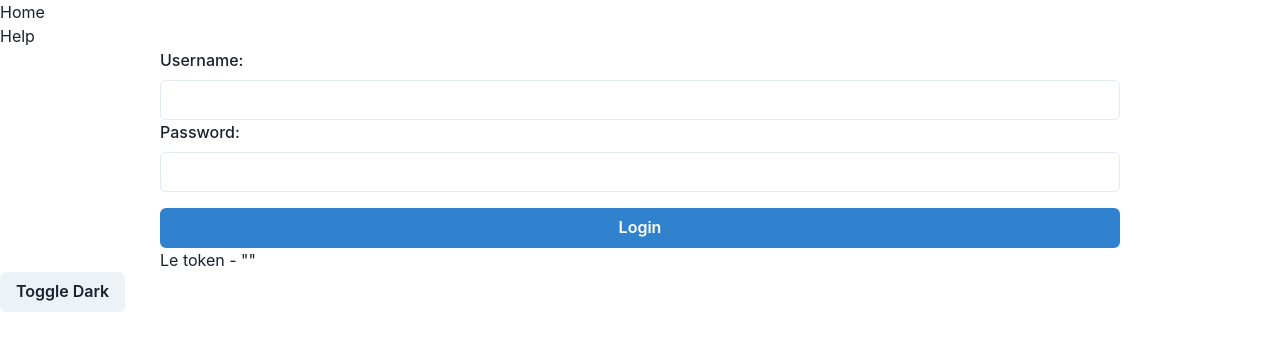
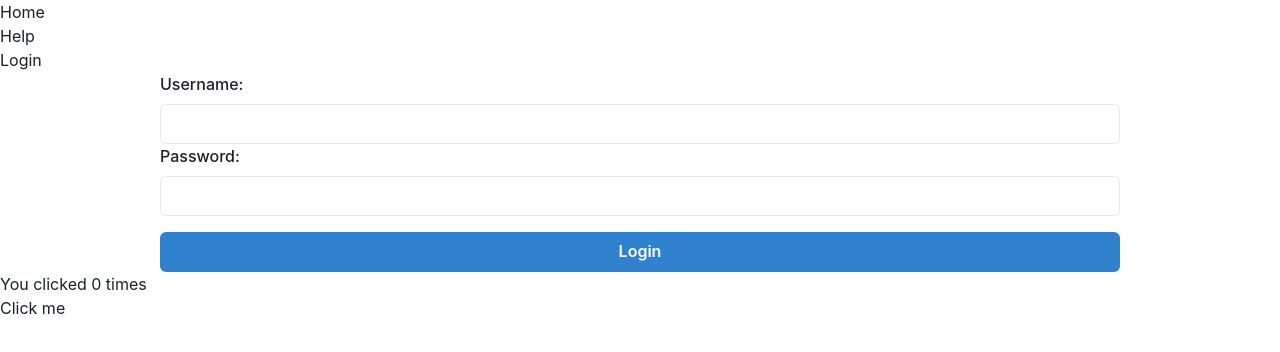
Before and after one commit to TsioryRaman/transfert-front, a React (Vite) app: page /login in a window 1280 px wide. Shown: the top 352 px of the page. Built offline with nearby package versions, Linux system fonts and the light colour scheme; no server answers.

Commit message:
feat:test useEffect

```diff
--- a/src/App.tsx
+++ b/src/App.tsx
@@ -1,10 +1,12 @@
 import { socket, WebSocketProvider } from './WebSocketContexts'
-import { Home } from './components/home'
-import Login, { User } from './components/login';
+import { Home } from './pages/home';
+import Login, { User } from './pages/login';
 import { BrowserRouter, Link, Route, Routes } from 'react-router-dom'
-import { Help } from './components/help'
+import { Help } from './pages/help'
 import { UserContext, UserContextProvider } from './context/UserContext'
 import { useState } from 'react';
+import ProtectedRoute from './components/ProtectedRoute';
+import { Effect } from './pages/testUseEffect';
 
 function App() {
 
@@ -19,22 +21,36 @@ function App() {
         <UserContextProvider value={{ user, handleLogin }}>
           <ul>
             <li>
-              <Link to="/">Home</Link>
+              <Link to="/home">Home</Link>
             </li>
             <li>
               <Link to="/help">Help</Link>
             </li>
+            <li>
+              <Link to="/login">Login</Link>
+            </li>
+
+
           </ul>
           <Routes>
             <Route index element={<Home />} />
             <Route path="blogs" element={<Help />} />
+            <Route path="/login" element={<Login />} />
+
+            <Route path="/home" element={
+              <ProtectedRoute>
+                <Home />
+              </ProtectedRoute>
+            } />
           </Routes>
 
-          <Login />
+
+          {/* <Login /> */}
         </UserContextProvider>
       </BrowserRouter>
-      <Home></Home>
+      {/* <Home></Home> */}
 
+      <Effect />
     </WebSocketProvider>
   )
 }
--- a/src/components/ProtectedRoute.tsx
+++ b/src/components/ProtectedRoute.tsx
@@ -0,0 +1,20 @@
+import React, { useContext } from 'react';
+import { Navigate } from 'react-router-dom';
+import { UserContext } from '../context/UserContext'
+
+interface PrivateRouteProps {
+}
+
+const ProtectedRoute: React.FC<PrivateRouteProps> = (props: any) => {
+    const { user } = useContext(UserContext);
+
+    console.log(user)
+
+    if (!user?.token) {
+        return <Navigate to="/login" />
+    }
+
+    return props.children;
+};
+
+export default ProtectedRoute;
--- a/src/components/login.tsx
+++ b/src/pages/login.tsx
@@ -1,10 +1,11 @@
 import React, { useState } from 'react';
 import { useContext } from 'react';
-import { UserContext } from './../context/UserContext';
+import { UserContext } from '../context/UserContext';
 import {
     Input, Button, Box, FormControl,
     FormLabel,
     Text,
+    Badge,
 } from '@chakra-ui/react'
 
 export interface User {
@@ -16,7 +17,7 @@ const Login: React.FC<Props> = ({ }) => {
     const [username, setUserName] = useState('');
 
     const [token, setToken] = useState<string>('')
-
+    const [error, setError] = useState<boolean>(false)
     const { user, handleLogin } = useContext(UserContext)
     const handleSubmit = async (event: React.FormEvent<HTMLFormElement>) => {
 
@@ -32,11 +33,26 @@ const Login: React.FC<Props> = ({ }) => {
             });
             const data = await response.json();
             console.log(data)
-            console.log(user);
-            handleLogin({ token: data.access_token })
-            setToken(user.token)
+            if (data.statusCode === 401) {
+                setError(data.message);
+            } else {
+                handleLogin({ token: data.access_token })
+                setToken(user.token)
+            }
+
+            // console.log(user);
         } catch (e) {
             console.error(e);
+
+        }
+    }
+
+    const onChange = (e: any) => {
+        setError(false)
+        if (e.target.name === 'username') {
+            setUserName(e.target.value);
+        } else {
+            setPassword(e.target.value);
         }
     }
 
@@ -46,22 +62,29 @@ const Login: React.FC<Props> = ({ }) => {
             <Input
                 type="text"
                 id="username"
+                name='username'
                 value={username}
-                onChange={(event) => setUserName(event.target.value)}
+                onChange={onChange}
             />
             <FormLabel htmlFor="username">Password:</FormLabel>
             <Input
                 type="password"
                 id="password"
+                name='password'
                 value={password}
-                onChange={(event) => setPassword(event.target.value)}
+                onChange={onChange}
             />
+            {
+                error ? <Badge colorScheme='red'>erreur</Badge> : null
+            }
             <Button type={"submit"} mt='4' w='full' colorScheme='blue'>Login</Button>
         </form>
-
+        {/*
         <Text>
             Le token - {JSON.stringify(token)}
-        </Text>
+        </Text> */}
+
+
     </Box>
 }
 export default Login;
--- /dev/null
+++ b/src/pages/testUseEffect.tsx
@@ -0,0 +1,20 @@
+import React, { useState, useEffect } from 'react';
+
+export const Effect: React.FC = () => {
+    const [count, setCount] = useState(0);
+
+    // Similar to componentDidMount and componentDidUpdate:
+    useEffect(() => {
+        // Update the document title using the browser API
+        document.title = `You clicked ${count} times`;
+    });
+
+    return (
+        <div>
+            <p>You clicked {count} times</p>
+            <button onClick={() => setCount(count + 1)}>
+                Click me
+            </button>
+        </div>
+    );
+}
```
Also changed, not shown: src/pages/help.tsx (renamed from src/components/help.tsx), src/pages/home.tsx (renamed from src/components/home.tsx).
